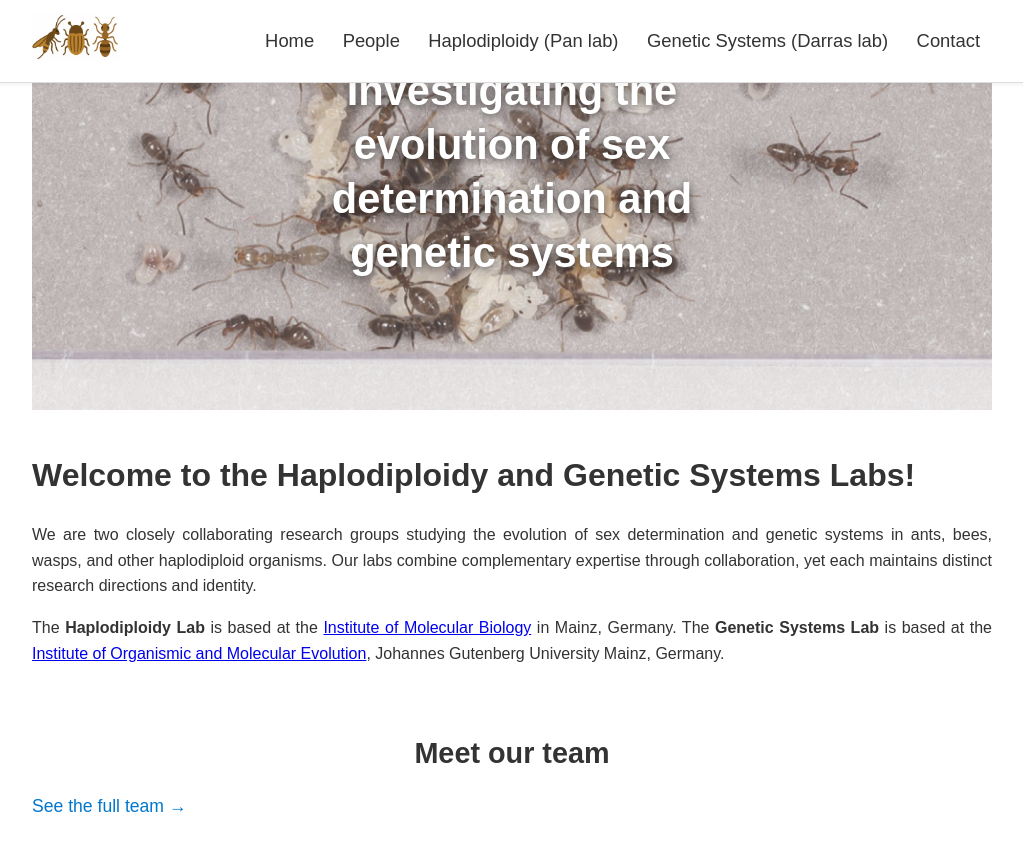
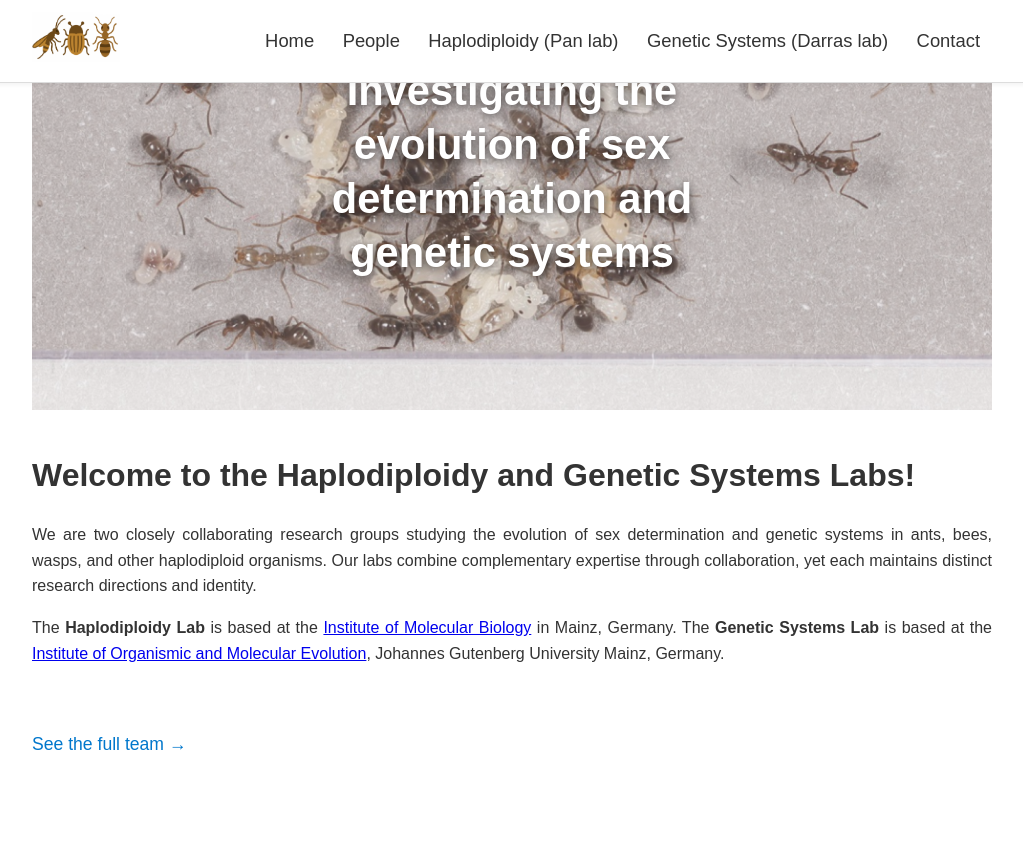
Before and after one commit to lab-darras/lab-darras.github.io, a Jekyll site: the page built from index.md, in a window 1280 px wide and 900 px high, scrolled down 184 px. Shown: the top 851 px of the window, without its empty margins (128-1151 px from the left). Built offline with Jekyll 4.4.1, drawn with Linux system fonts in a browser that asks for light colours.

Commit message:
Update index.md

```diff
--- a/index.md
+++ b/index.md
@@ -17,7 +17,6 @@ We are two closely collaborating research groups studying the evolution of sex d
 The **Haplodiploidy Lab** is based at the <a href="https://www.imb.de/" target="_blank">Institute of Molecular Biology</a> in Mainz, Germany. The **Genetic Systems Lab** is based at the <a href="https://iome.biology.uni-mainz.de/" target="_blank">Institute of Organismic and Molecular Evolution</a>, Johannes Gutenberg University Mainz, Germany.
 
 <div class="team-banner">
-  <h2>Meet our team</h2>
   <p><a href="{{ '/people.html' | relative_url }}">See the full team →</a></p>
 </div>
 
```
